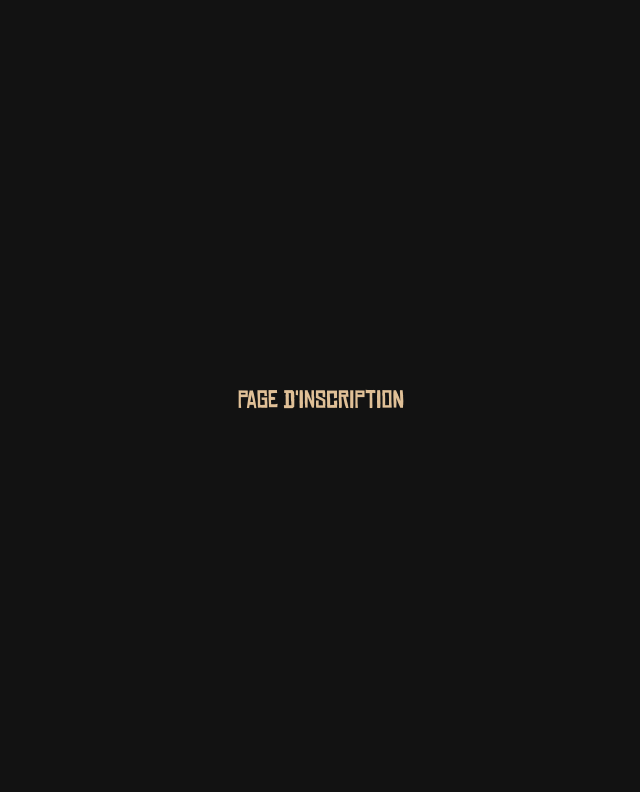
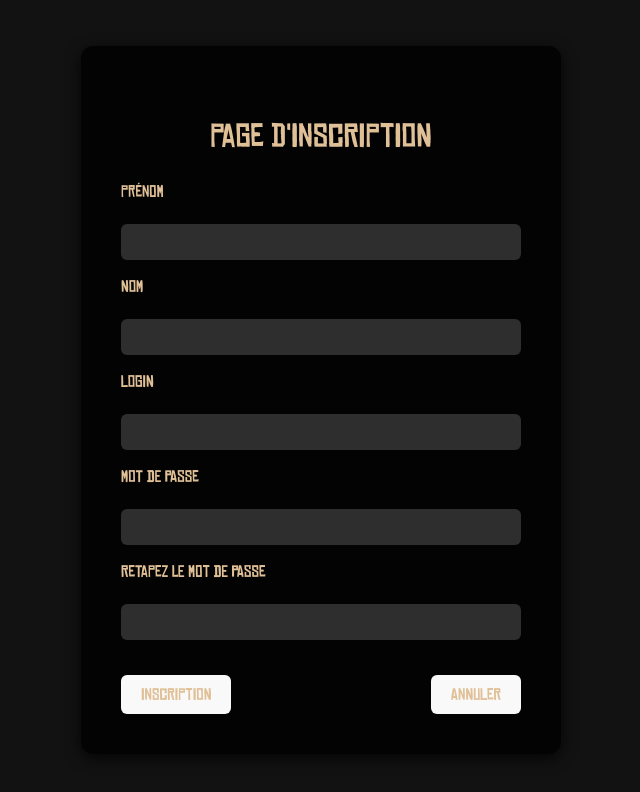
Before and after one commit to Daam300/LU3IN017_GD_AR, a React (Vite) app in the folder rdr2rp/: page /register in a window 1280 px wide. Shown: the top 792 px of the page, without its empty margins (319-959 px from the left). Built offline with nearby package versions, Linux system fonts and the light colour scheme.

Commit message:
inscription

```diff
--- /dev/null
+++ b/rdr2rp/src/pages/Register.css
@@ -0,0 +1,83 @@
+@font-face {
+    font-family: 'CustomFont';
+    src: url('../assets/fonts/police.ttf') format('truetype');
+    font-weight: normal;
+    font-style: normal;
+  }
+
+  body {
+    margin: 0;
+    padding: 0;
+    font-family: 'CustomFont', cursive;
+    background-color: #121212;
+    color: #e0c097;
+    display: flex;
+    justify-content: center;
+    align-items: center;
+    height: 100vh;
+  }
+
+  .register-container {
+    background-color: rgba(0, 0, 0, 0.85);
+    padding: 40px;
+    border-radius: 12px;
+    box-shadow: 0 4px 15px rgba(0, 0, 0, 0.8);
+    width: 400px;
+    text-align: center;
+  }
+
+  h2 {
+    margin-bottom: 20px;
+    color: #e0c097;
+    font-size: 2rem;
+    text-transform: uppercase;
+  }
+
+  .register-form {
+    display: flex;
+    flex-direction: column;
+    gap: 15px;
+  }
+
+  .register-form label {
+    text-align: left;
+    color: #e0c097;
+    font-weight: bold;
+    margin-bottom: 5px;
+  }
+
+  .register-form input {
+    padding: 10px;
+    border: none;
+    border-radius: 6px;
+    background-color: #2e2e2e;
+    color: #e0c097;
+    font-family: 'CustomFont', cursive;
+  }
+
+  .register-form input:focus {
+    outline: 2px solid #e0c097;
+  }
+
+  .button-group {
+    display: flex;
+    justify-content: space-between;
+    margin-top: 20px;
+  }
+
+  .button-group button {
+    background-color: ##e0c097;
+    color: #e0c097;
+    border: none;
+    padding: 10px 20px;
+    border-radius: 6px;
+    cursor: pointer;
+    font-family: 'CustomFont', cursive;
+    text-transform: uppercase;
+    transition: background-color 0.3s, transform 0.2s;
+  }
+
+  .button-group button:hover {
+    background-color: #ff0000;
+    transform: scale(1.05);
+  }
--- a/rdr2rp/src/pages/Register.jsx
+++ b/rdr2rp/src/pages/Register.jsx
@@ -1,9 +1,31 @@
 import React from 'react';
+import './Register.css'; // N'oublie pas d'importer ton CSS ici
 
 function Register() {
   return (
-    <div>
+    <div className="register-container">
       <h2>Page d'Inscription</h2>
+      <form className="register-form">
+        <label htmlFor="prenom">Prénom</label>
+        <input type="text" id="prenom" />
+
+        <label htmlFor="nom">Nom</label>
+        <input type="text" id="nom" />
+
+        <label htmlFor="log">Login</label>
+        <input type="text" id="log" />
+
+        <label htmlFor="mp1">Mot de passe</label>
+        <input type="password" id="mp1" />
+
+        <label htmlFor="mp2">Retapez le mot de passe</label>
+        <input type="password" id="mp2" />
+
+        <div className="button-group">
+          <button type="submit">Inscription</button>
+          <button type="reset">Annuler</button>
+        </div>
+      </form>
     </div>
   );
 }
```
